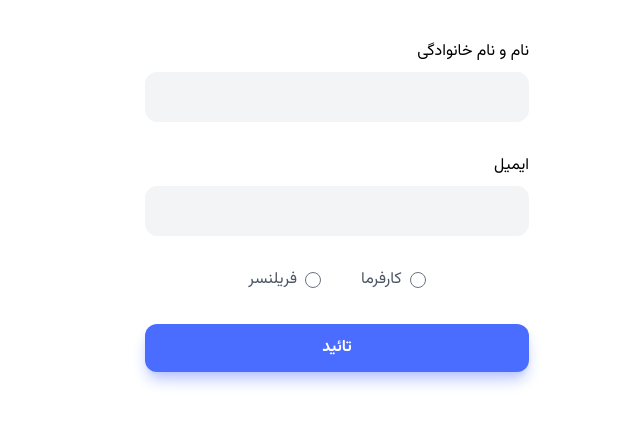
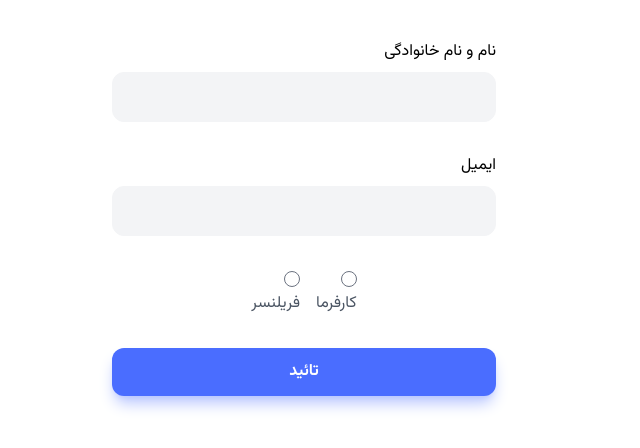
Before and after one commit to Farhad-Toumarzade/Freelancing-App, a React (Vite) app: page /complete-profile in a window 1280 px wide. Shown: the top 448 px of the page, without its empty margins (406-1046 px from the left). Built offline with nearby package versions, Linux system fonts and the light colour scheme.

Commit message:
add RadioInput Component

```diff
--- a/src/features/Authentication/CompleteProfileForm.jsx
+++ b/src/features/Authentication/CompleteProfileForm.jsx
@@ -1,9 +1,12 @@
 import { useState } from "react";
 import TextField from "../../ui/TextField";
+import RadioInput from "../../ui/RadioInput";
 
 function CompleteProfileForm() {
   const [name, setName] = useState("");
   const [email, setEmail] = useState("");
+  const [role, setRole] = useState("");
+  console.log(role);
 
   return (
     <div className="flex justify-center pt-10">
@@ -21,27 +24,22 @@ function CompleteProfileForm() {
             onChange={(e) => setEmail(e.target.value)}
             value={email}
           />
-          <div className="flex  justify-center gap-x-10">
-            <div className=" flex items-center gap-x-2 text-secondary-600">
-              <input
-                className="cursor-pointer w-4 h-4 form-radio text-primary-900 "
-                type="radio"
-                name="role"
-                id="OWNER"
-                value="OWNER"
-              />
-              <label htmlFor="OWNER">کارفرما</label>
-            </div>
-            <div className="flex items-center gap-x-2 text-secondary-600">
-              <input
-                className="cursor-pointer w-4 h-4 form-radio text-primary-900 "
-                type="radio"
-                name="role"
-                id="FREELANCER"
-                value="FREELANCER"
-              />
-              <label htmlFor="FREELANCER">فریلنسر</label>
-            </div>
+          <div className=" flex justify-center items-center gap-x-4 text-secondary-600">
+            <RadioInput
+              label="کارفرما"
+              value="OWNER"
+              id="OWNER"
+              name="role"
+              onChange={(e) => setRole(e.target.value)}
+            />
+
+            <RadioInput
+              label="فریلنسر"
+              value="FREELANCER"
+              id="FREELANCER"
+              name="role"
+              onChange={(e) => setRole(e.target.value)}
+            />
           </div>
           <button className="btn btn--primary w-full">تائید</button>
         </form>
--- /dev/null
+++ b/src/ui/RadioInput.jsx
@@ -0,0 +1,18 @@
+function RadioInput({ label, value, id, name, onChange, role }) {
+  return (
+    <div>
+      <input
+        className="cursor-pointer w-4 h-4 form-radio text-primary-900 "
+        type="radio"
+        name={name}
+        id={id}
+        value={value}
+        onChange={onChange}
+        role={role}
+      />
+      <label htmlFor="OWNER">{label}</label>
+    </div>
+  );
+}
+
+export default RadioInput;
```
